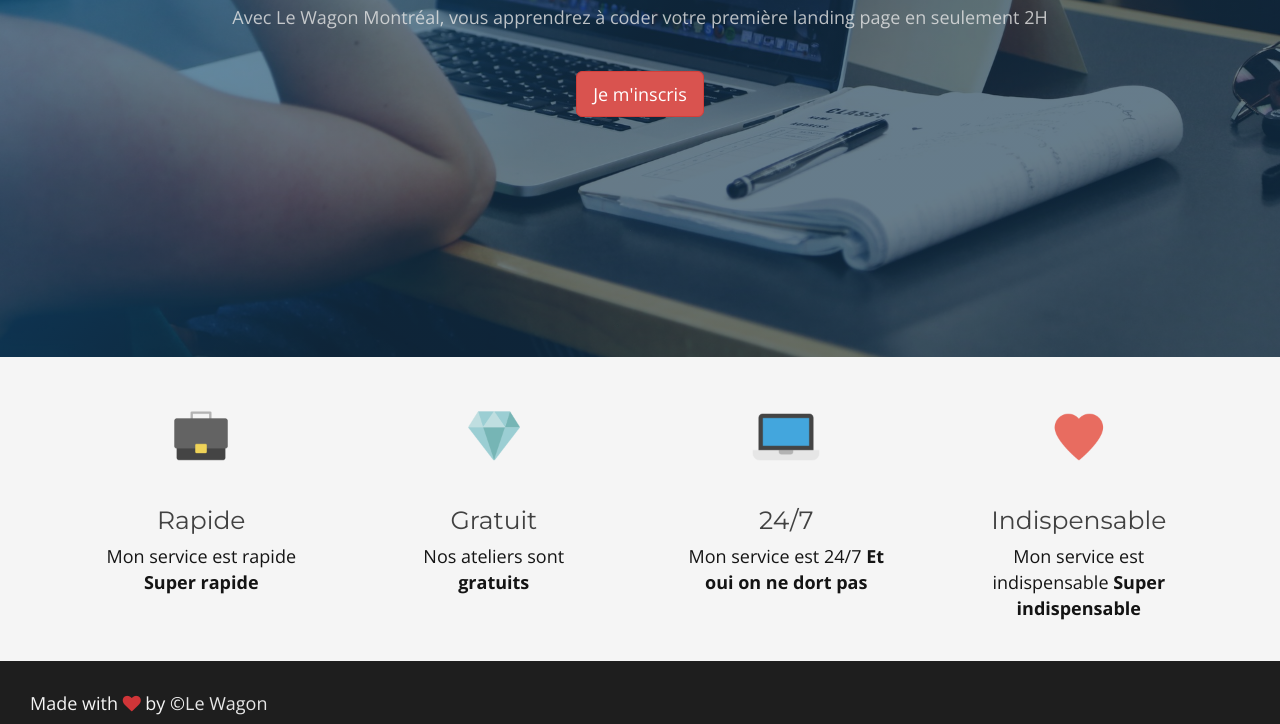
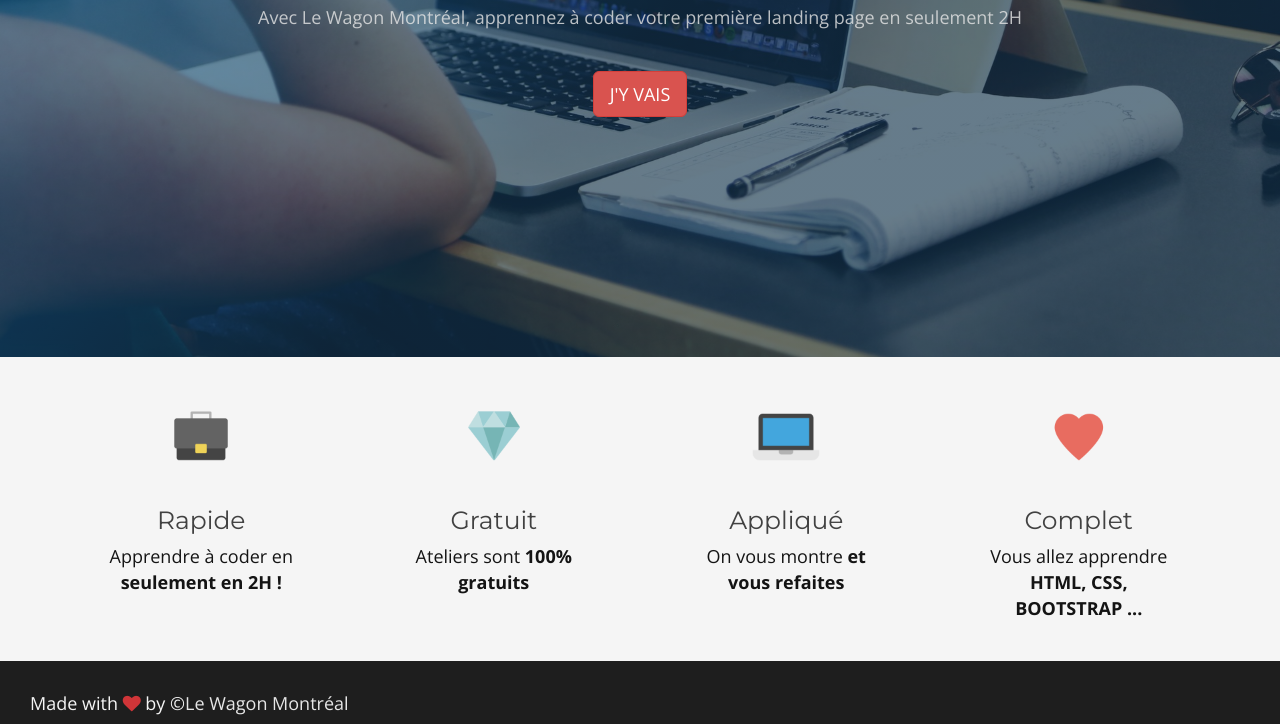
Before and after one commit to antoineayoub/landing_page, a plain HTML site: page index.html in a window 1280 px wide. Shown: the part 280-1004 px from the top of the page. Drawn offline with nearby package versions, Linux system fonts and the light colour scheme.

Commit message:
change texte

```diff
--- a/index.html
+++ b/index.html
@@ -10,9 +10,9 @@
 	<body>
 		<div id="header">
 			<h1>Ma Landing Page en 2H</h1>
-			<p>Avec Le Wagon Montréal, vous apprendrez à coder votre première landing page en seulement 2H</p>
+			<p>Avec Le Wagon Montréal, apprennez à coder votre première landing page en seulement 2H</p>
 			<p>
-				<a href="https://www.meetup.com/fr-FR/Le-Wagon-Montreal/events/237250978/" class='btn btn-danger btn-lg'>Je m'inscris</a>
+				<a href="https://www.meetup.com/fr-FR/Le-Wagon-Montreal/events/237250978/" class='btn btn-danger btn-lg'>J'Y VAIS</a>
 			</p>
 
 		</div>
@@ -24,35 +24,35 @@
 					<div class="feature">
 						<img src="images/briefcase.png" alt="rapide" width="100px">
 						<h2>Rapide</h2>
-						<p>Mon service est rapide <strong>Super rapide</strong></p>
+						<p>Apprendre à coder en <strong>seulement en 2H !</strong></p>
 					</div>
 				</div>
 				<div class="col-xs-12 col-sm-6 col-md-3">
 					<div class="feature">
 						<img src="images/diamond.png" alt="gratuit" width="100px">
 						<h2>Gratuit</h2>
-						<p>Nos ateliers sont <strong>gratuits</strong></p>
+						<p>Ateliers sont <strong>100% gratuits</strong></p>
 					</div>
 				</div>
 				<div class="col-xs-12 col-sm-6 col-md-3">
 					<div class="feature">
 						<img src="images/laptop.png" alt="24/7" width="100px">
-						<h2>24/7</h2>
-						<p>Mon service est 24/7 <strong>Et oui on ne dort pas</strong></p>
+						<h2>Appliqué</h2>
+						<p>On vous montre <strong>et vous refaites</strong></p>
 					</div>
 				</div>
 				<div class="col-xs-12 col-sm-6 col-md-3">
 					<div class="feature">
 						<img src="images/heart.png" alt="indispensable" width="100px">
-						<h2>Indispensable</h2>
-						<p>Mon service est indispensable <strong>Super indispensable</strong></p>
+						<h2>Complet</h2>
+						<p>Vous allez apprendre <strong>HTML, CSS, BOOTSTRAP ...</strong></p>
 					</div>
 				</div>
 			</div>
 		</div>
 
 		<div id="footer">
-			<p>Made with <i class="fa fa-heart"></i> by ©<a href="http://www.lewagon.com/montreal" target="_blank">Le Wagon</a></p>
+			<p>Made with <i class="fa fa-heart"></i> by ©<a href="http://www.lewagon.com/montreal" target="_blank">Le Wagon Montréal</a></p>
 			<ul class="list-inline">
 			  <li><a href="https://www.youtube.com/lewagon"><i class="fa fa-youtube"></i></a></li>
 			  <li><a href="https://www.facebook.com/lewagonmontreal/"><i class="fa fa-facebook"></i></a></li>
```
